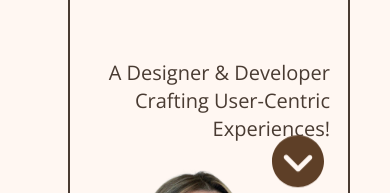
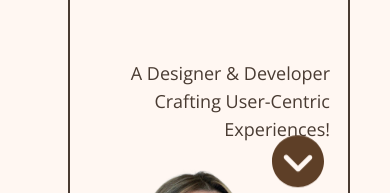
Before and after one commit to Negin-code/portfolio-old-version-1, a React (Vite) app: page / in a window 390 px wide. Shown: the part 209-402 px from the top of the page. Built offline with nearby package versions, Linux system fonts and the light colour scheme; a web font is replaced by a local one.

Commit message:
update subtitle

```diff
--- a/src/Pages/Home.jsx
+++ b/src/Pages/Home.jsx
@@ -62,7 +62,7 @@ const Home = () => {
         <div className="col-span-full grid grid-cols-4 md:grid-cols-6 lg:grid-cols-12 gap-5 mt-8 mr-15 lg:mr-0">
           {/* Subtitle section */}
           <div className="col-span-4 md:col-span-6 lg:col-span-5 lg:col-start-7 flex flex-col justify-center text-right">
-            <h2 className="text-xl sm:text-2xl md:text-3xl lg:text-4xl text-[#493B32] font-open">
+            <h2 className="text-lg sm:text-2xl md:text-3xl lg:text-4xl text-[#493B32] font-open">
               A Designer & Developer <br />
               Crafting User-Centric <br />
               Experiences!
```
